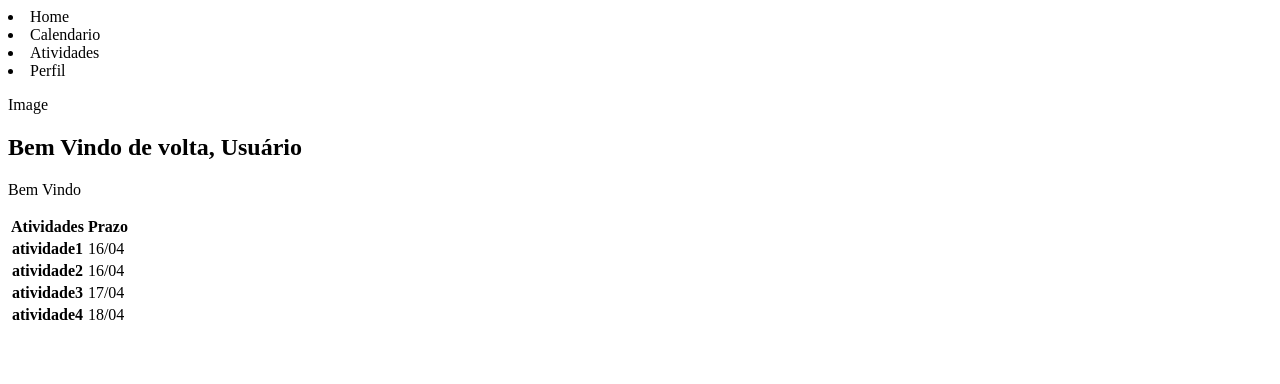
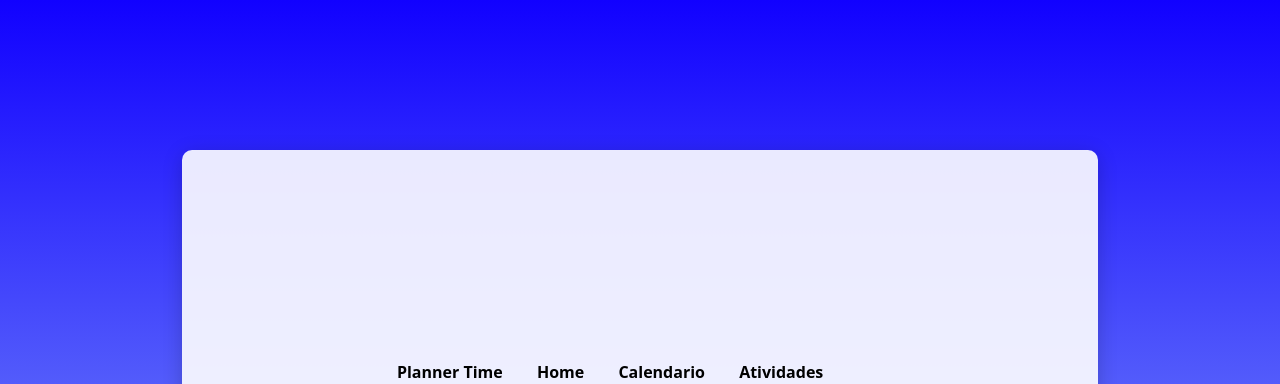
Before and after one commit to Joaovitorufu/Pdsi1, a plain HTML site: page task.html in a window 1280 px wide. Shown: the top 384 px of the page. Drawn offline with nearby package versions, Linux system fonts and the light colour scheme.

Commit message:
Modificacoes iniciais

```diff
--- a/task.css
+++ b/task.css
@@ -0,0 +1,41 @@
+body {
+    margin: 0;
+    height: 100vh;
+    background: linear-gradient(to bottom, #1101ff, #9abef7);
+    display: flex;
+    justify-content: center;
+    align-items: center;
+}
+
+.box {
+    background-color: rgba(255, 255, 255, 0.9);
+    padding: 200px;
+    border-radius: 10px;
+    box-shadow: 0 4px 20px rgba(0, 0, 0, 0.2);
+    /*text-align: center;*/
+}
+
+h1 {
+    color: #333;
+}
+
+.menu {
+    list-style-type: none; /* Remove os marcadores da lista */
+    padding: 0; /* Remove o padding */
+    margin: 10px 0; /* Espaçamento em cima e embaixo */
+}
+
+.menu li {
+    display: inline; /* Exibe os itens em linha */
+    margin: 0 15px; /* Espaçamento entre os itens */
+}
+
+.menu a {
+    text-decoration: none; /* Remove o sublinhado dos links */
+    color: black; /* Cor dos links */
+    font-weight: bold; /* Torna os links em negrito */
+}
+
+.menu a:hover {
+    text-decoration: underline; /* Sublinha ao passar o mouse */
+}
--- a/task.html
+++ b/task.html
@@ -4,55 +4,25 @@
     <meta charset="UTF-8">
     <meta name="viewport" content="width=device-width, initial-scale=1.0">
     <title>Document</title>
+    <link rel="stylesheet" href="task.css">
+    <link href="https://cdn.jsdelivr.net/npm/bootstrap@5.3.3/dist/css/bootstrap.min.css" rel="stylesheet" integrity="sha384-QWTKZyjpPEjISv5WaRU9OFeRpok6YctnYmDr5pNlyT2bRjXh0JMhjY6hW+ALEwIH" crossorigin="anonymous">
+    <script src="https://cdn.jsdelivr.net/npm/bootstrap@5.3.3/dist/js/bootstrap.bundle.min.js" integrity="sha384-YvpcrYf0tY3lHB60NNkmXc5s9fDVZLESaAA55NDzOxhy9GkcIdslK1eN7N6jIeHz" crossorigin="anonymous"></script>
 </head>
 <body>
-    <header>
-
-    </header>
-    <nav>
-        <li>Home</li>
-        <li>Calendario</li>
-        <li>Atividades</li>
-        <li>Perfil</li>
-    </nav>
-    <aside>
-        <p>Image</p>
-    </aside>
     <main>
-
-        <section>
-            <h2>Bem Vindo de volta, Usuário</h2>
-            <p>Bem Vindo</p>
-        </section>
-        <article>
-            <table>
-                <thead>
-                    <tr>
-                        <th scope="col">Atividades</th>
-                        <th scope="col">Prazo</th>
-                    </tr>
-                </thead>
-                <tbody>
-                    <tr>
-                        <th scope="row">atividade1</th>
-                        <td>16/04</td>
-                    </tr>
-                    <tr>
-                        <th scope="row">atividade2</th>
-                        <td>16/04</td>
-                    </tr>
-                    <tr>
-                        <th scope="row">atividade3</th>
-                        <td>17/04</td>
-                    </tr>
-                    <tr>
-                        <th scope="row">atividade4</th>
-                        <td>18/04</td>
-                    </tr>
-                </tbody>
-            </table>
-        </article>
+        <div class="box">
+            <div class="cabecalho">
+                <ul class="menu">
+                    <li><a href="#">Planner Time</a></li>
+                    <li><a href="#">Home</a></li>
+                    <li><a href="#">Calendario</a></li>
+                    <li><a href="#">Atividades</a></li>
+                </ul>
+            </div>
+            <div>
+                <h1>Bem-vindo à minha página!</h1>
+            </div>
+        </div>
     </main>
-
 </body>
 </html>
```
